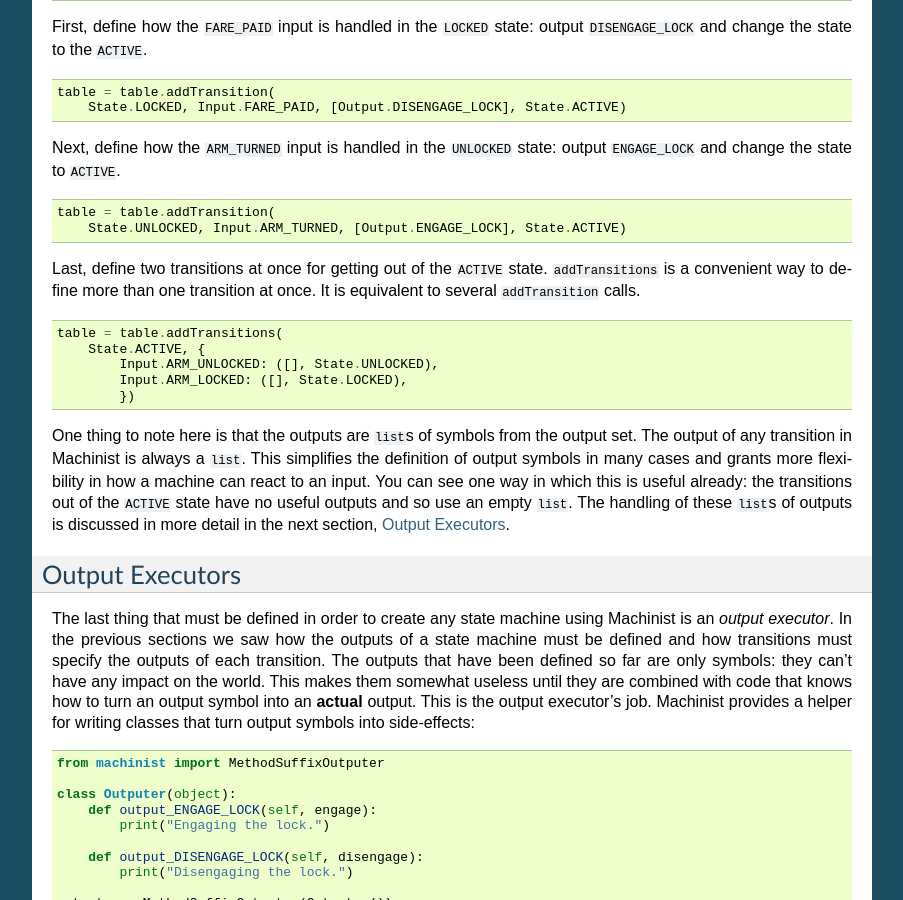
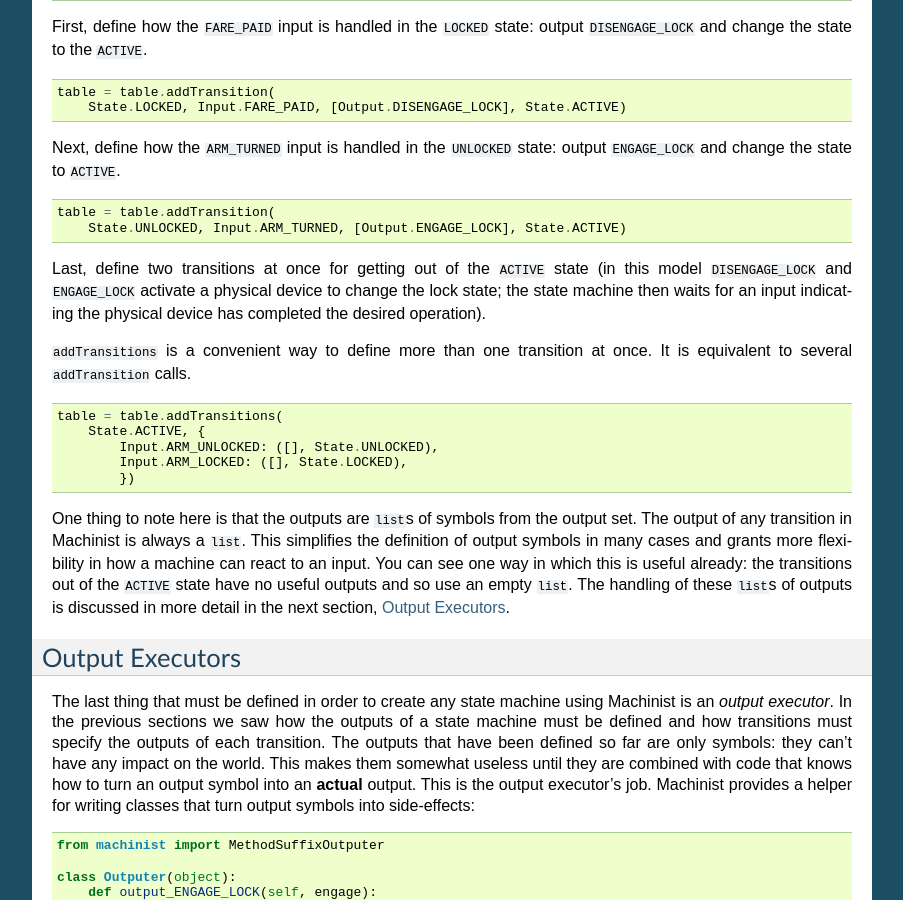
Before and after one commit to ScatterHQ/machinist, a Sphinx documentation site: the page built from doc/basics.rst, in a window 1280 px wide and 900 px high, scrolled down 722 px. Shown: the whole window, without its empty margins (198-1101 px from the left). Built offline with Sphinx 7.4.7, drawn with Linux system fonts in a browser that asks for light colours.

Commit message:
Explain the purpose of the two inputs accepted in the active state.

```diff
--- a/doc/basics.rst
+++ b/doc/basics.rst
@@ -38,7 +38,10 @@
    :start-after: begin second transition
    :end-before: end second transition
 
-Last, define two transitions at once for getting out of the ``ACTIVE`` state.
+Last, define two transitions at once for getting out of the ``ACTIVE`` state
+(in this model ``DISENGAGE_LOCK`` and ``ENGAGE_LOCK`` activate a physical device to change the lock state;
+the state machine then waits for an input indicating the physical device has completed the desired operation).
+
 ``addTransitions`` is a convenient way to define more than one transition at once.
 It is equivalent to several ``addTransition`` calls.
 
```
